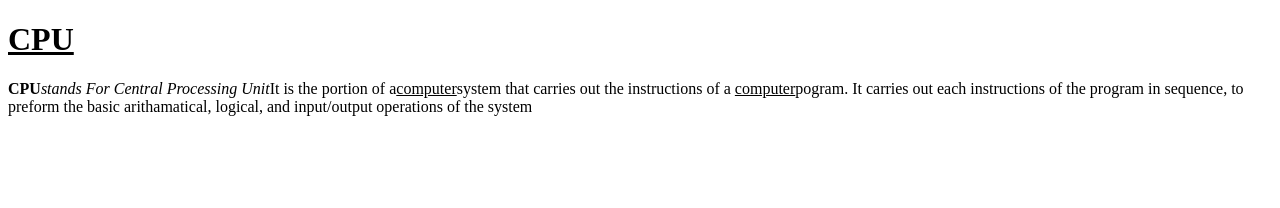
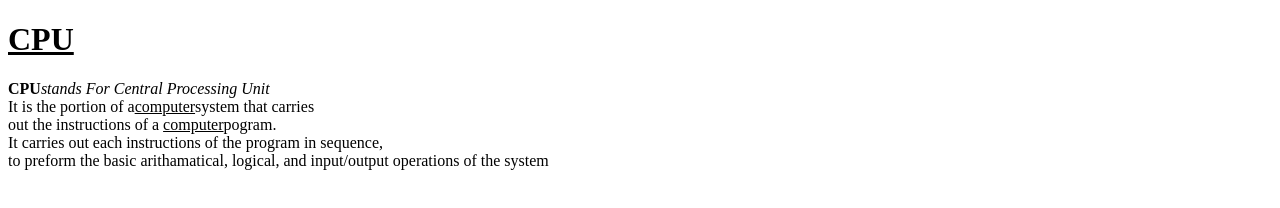
Before and after one commit to iamneo-production/abaebbbfbaabeeadaeccdfffebaeceaec, a website: page public/index.html in a window 1280 px wide. Drawn offline with Linux system fonts and the light colour scheme.

Commit message:
Backup Commit

```diff
--- a/public/index.html
+++ b/public/index.html
@@ -9,9 +9,10 @@
     <link rel="stylesheet" href="style.css" />
 </head>
 <body>
-    <p><B>CPU</B><i>stands For Central Processing Unit</i>It is the portion of a<u>computer</u>system that carries
-    out the instructions of a <u>computer</u>pogram.
-    It carries out each instructions of the program in sequence,
-to preform the basic arithamatical, logical, and input/output operations of the system</p>
+    <p><B>CPU</B><i>stands For Central Processing Unit<Br>
+    </i>It is the portion of a<u>computer</u>system that carries<Br>
+    out the instructions of a <u>computer</u>pogram.<Br>
+    It carries out each instructions of the program in sequence,<Br>
+to preform the basic arithamatical, logical, and input/output operations of the system<Br></p>
 </body>
 </html>
```
